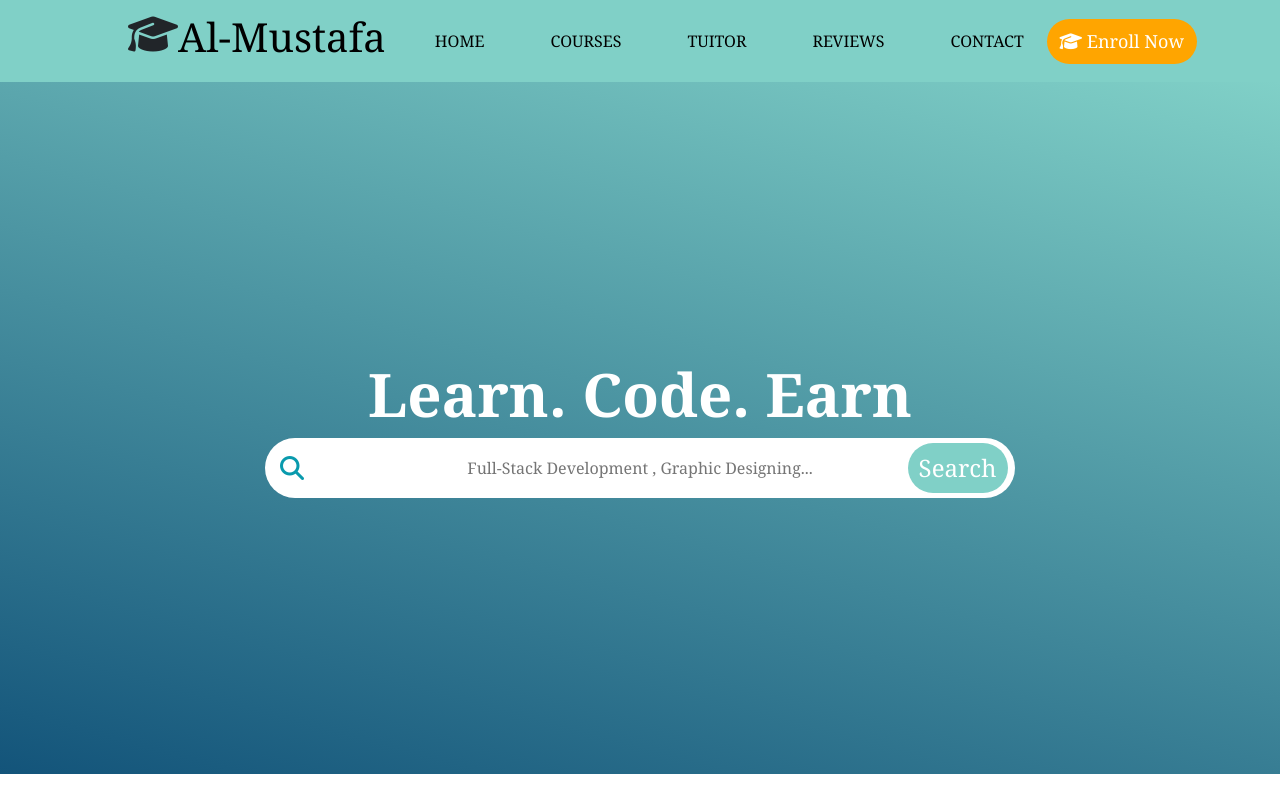
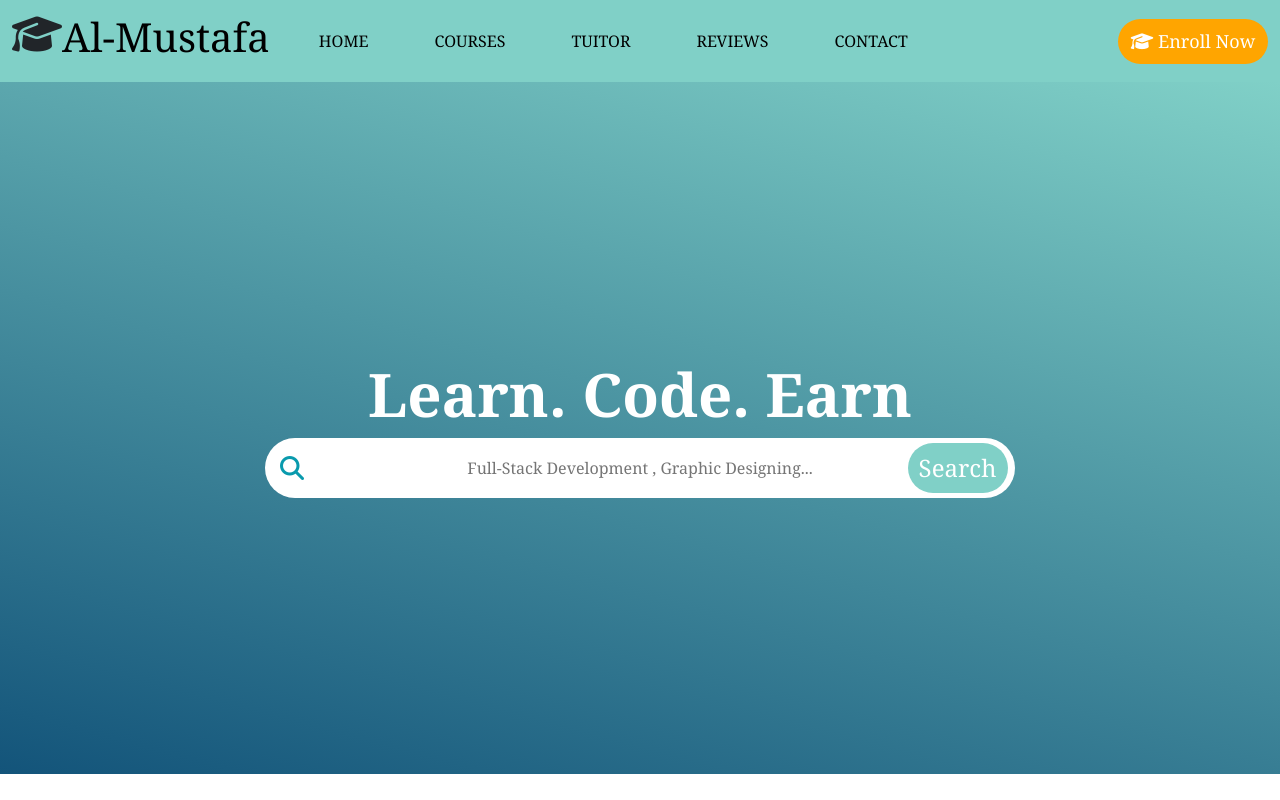
Before and after one commit to Dani-8/Al-Mustafa-Academy, a plain HTML site: page Al-Mustafa Academy/index.html in a window 1280 px wide. Shown: the top 800 px of the page. Drawn offline with nearby package versions, Linux system fonts and the light colour scheme.

Commit message:
first commit

```diff
--- a/Al-Mustafa Academy/style.css
+++ b/Al-Mustafa Academy/style.css
@@ -10,7 +10,7 @@
 
 .container1 {
     /* background-color: aqua; */
-    padding: 0 10%;
+    /* padding: 0 10%; */
 }
 
 
```
